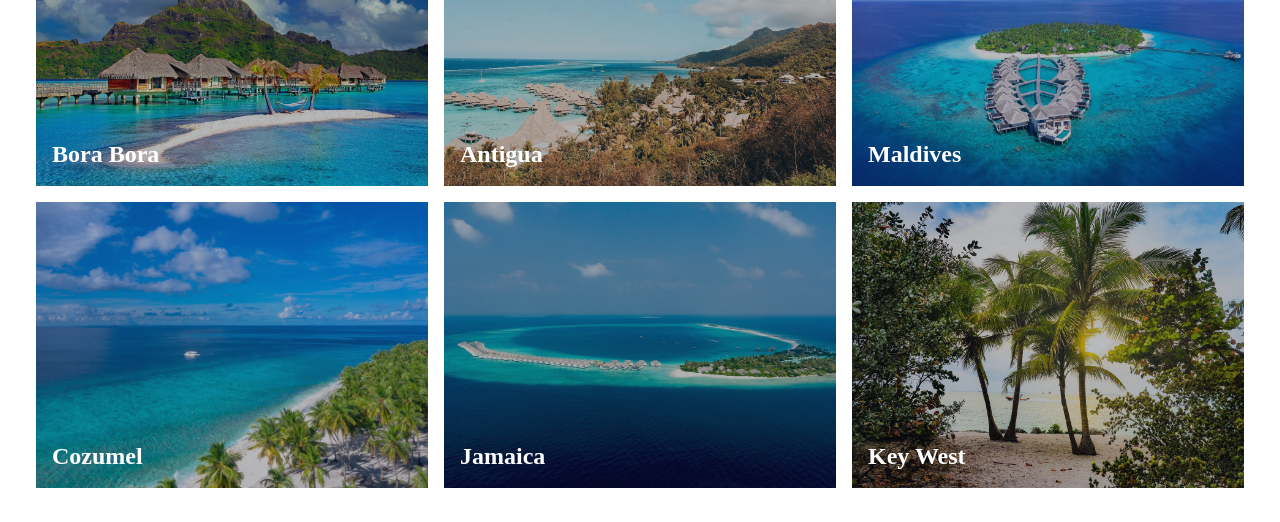
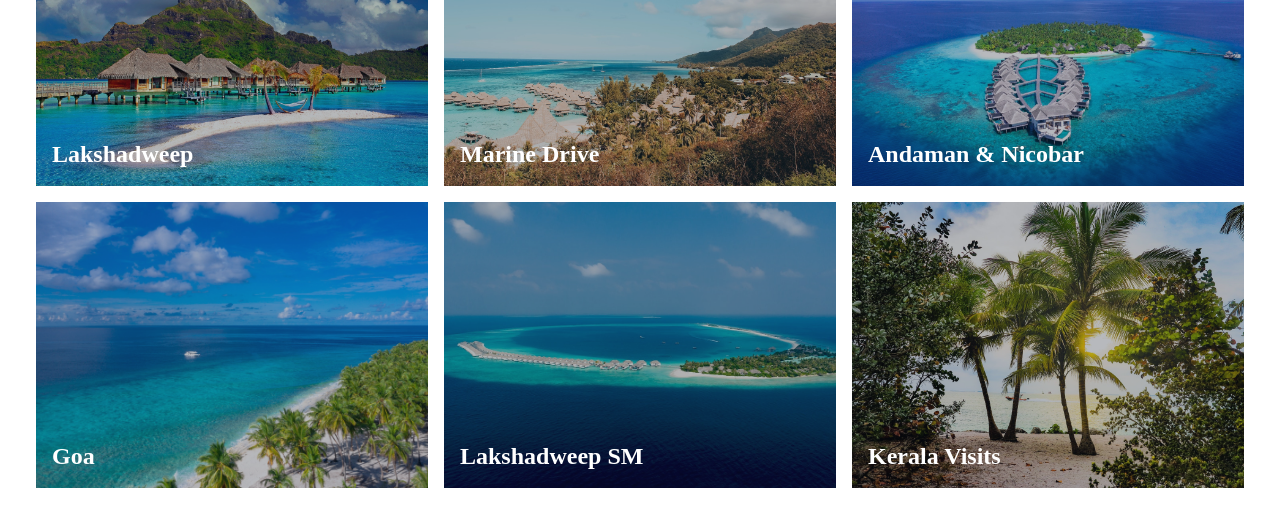
Before and after one commit to ankitdeb11/Wanderventure, a React (Create React App) app in the folder wanderventure/: page / in a window 1280 px wide. Shown: the part 2260-2782 px from the top of the page. Built offline with nearby package versions, Linux system fonts and the light colour scheme; the HTML template or start-up script is replaced by a standard one.

Commit message:
update commit 2

```diff
--- a/wanderventure/src/components/Selects.jsx
+++ b/wanderventure/src/components/Selects.jsx
@@ -12,12 +12,12 @@ const Selects = () => {
   return (
     <div className='max-w-[1240px] mx-auto px-4 py-16 grid sm:grid-cols-2 lg:grid-cols-3 gap-4'>
 
-        <SelectsCard  bg={BoraBora} text='Bora Bora' />
-        <SelectsCard  bg={BoraBora2} text='Antigua' />
-        <SelectsCard  bg={Maldives} text='Maldives' />
-        <SelectsCard  bg={Maldives2} text='Cozumel' />
-        <SelectsCard  bg={Maldives3} text='Jamaica' />
-        <SelectsCard  bg={KeyWest} text='Key West' />
+        <SelectsCard  bg={BoraBora} text='Lakshadweep' />
+        <SelectsCard  bg={BoraBora2} text='Marine Drive' />
+        <SelectsCard  bg={Maldives} text='Andaman & Nicobar' />
+        <SelectsCard  bg={Maldives2} text='Goa' />
+        <SelectsCard  bg={Maldives3} text='Lakshadweep SM' />
+        <SelectsCard  bg={KeyWest} text='Kerala Visits' />
 
     </div>
   )
```
